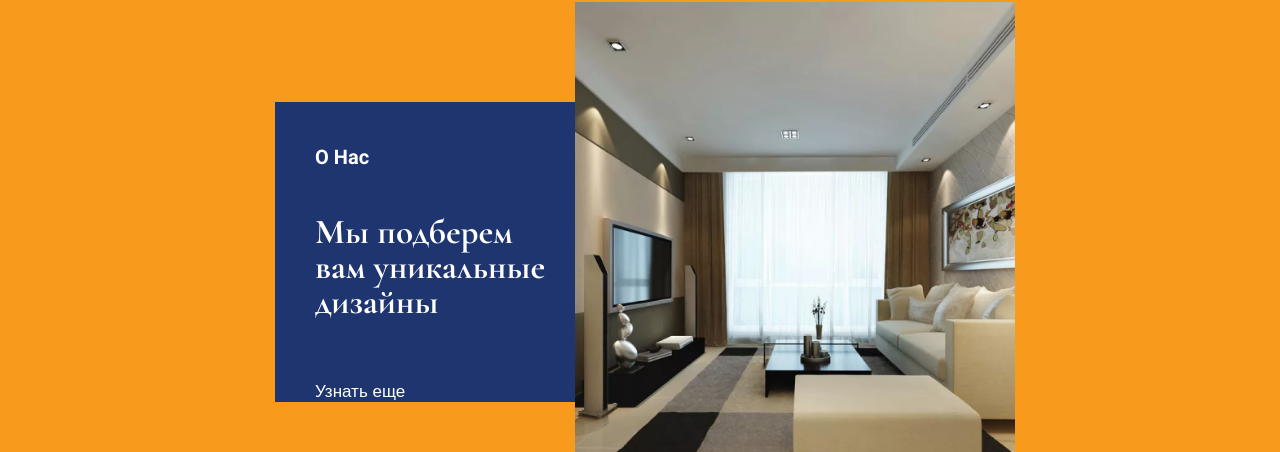
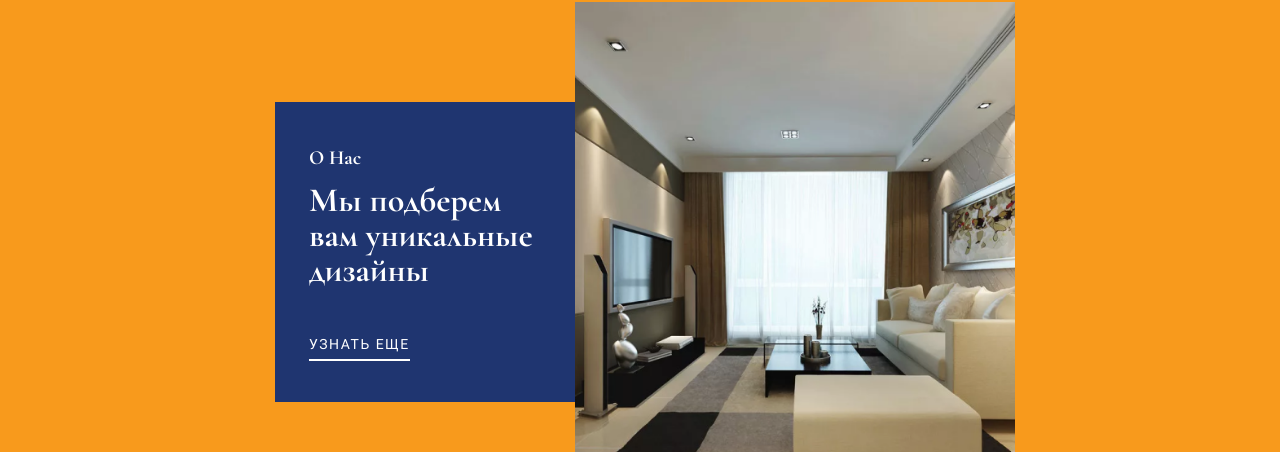
Before and after one commit to azamat71111/Frontend, a Next.js app: page / in a window 1280 px wide. Shown: the part 168-620 px from the top of the page. Built offline with nearby package versions, Linux system fonts and the light colour scheme.

Commit message:
finish about

```diff
--- a/components/About/About.jsx
+++ b/components/About/About.jsx
@@ -6,8 +6,10 @@ export default function About() {
         <header className={styles.about}>
             <div className={styles.container}>
                 <div className={styles.info}>
+                    <div className={styles.titles}>
                     <h2 className={styles.about__h2}>О Нас</h2>
                     <h2 className={styles.about__description}>Мы подберем вам уникальные дизайны</h2>
+                    </div>
                     <a href="#" className={styles.about__link}>Узнать еще</a>
                 </div>
                 <div className={styles.img}>
--- a/components/About/About.module.sass
+++ b/components/About/About.module.sass
@@ -1,6 +1,6 @@
 .about
     width: 100%
-    background: #F89A1C
+    background-color: #F89A1C
 
 
 .container
@@ -19,32 +19,38 @@
     margin-left: 200px
     display: flex
     flex-direction: column
-    justify-content: space-between
+    justify-content: space-around
+    align-items: flex-start
+    padding: 20px
+    padding-left: 34px
 
 .about__h2
     font-size: 20px
     line-height: 30px
     color: white
-    font-family: Roboto, sans-serif
-    padding-left: 40px
-    padding-top: 40px
+    font-family: Cormorant Garamond, sans-serif
 
 .about__description
-    font-size: 35px
+    font-size: 34px
     color: white
     font-family: Cormorant Garamond, sans-serif
     font-weight: 10px
     line-height: 35px
-    max-width: 284px
-    padding-left: 40px
-    padding-top: 10px
+    max-width: 250px
+    margin-top: 10px
 
 
 .about__link
     color: white
-    font-size: 17px
-    padding-left: 40px
-    padding-top: 30px
+    font-size: 14px
+    font-family: Roboto, sans-serif
+    border-bottom: 2px solid #fff
+    line-height: 30px
+    font-weight: 400
+    letter-spacing: 1.5px
+    text-transform: uppercase
+
+
 
 
 .img__about
```
